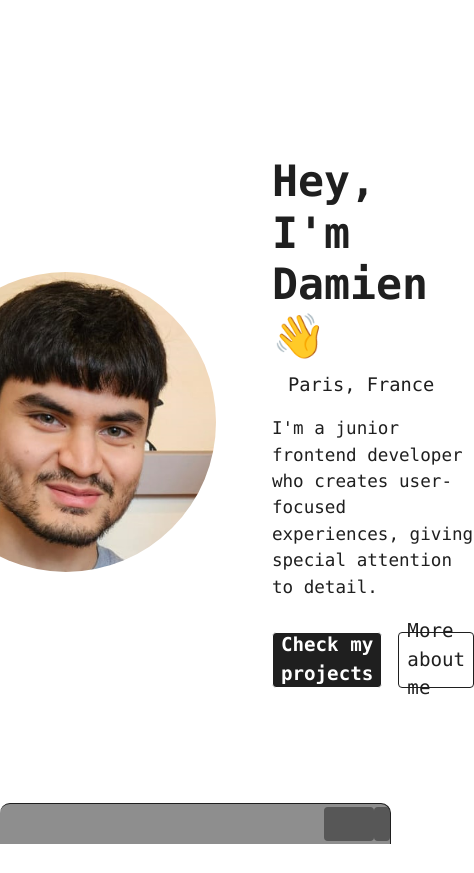
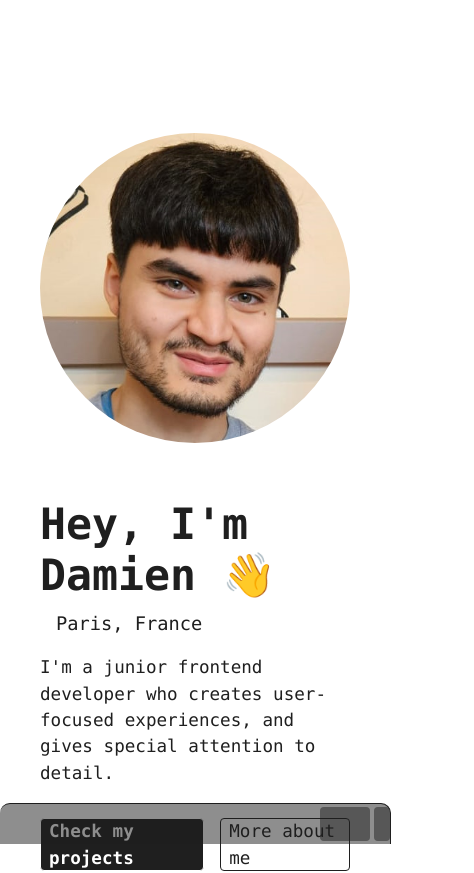
Before and after one commit to GDami/portfolio, a React (Vite) app: page / in a window 390 px wide. Shown: the top 873 px of the page, 474 px wide, since content can reach past the window. Built offline with nearby package versions, Linux system fonts and the light colour scheme; some icons are missing.

Commit message:
responsive hero header

```diff
--- a/src/header/Header.css
+++ b/src/header/Header.css
@@ -145,4 +145,8 @@ a, a:visited {
         display:inherit;
         font-size: 1.5rem;
     }
+
+    #header nav #dark-toggle {
+        margin-right: 4px;
+    }
 }
--- a/src/landing/Hero.css
+++ b/src/landing/Hero.css
@@ -15,11 +15,12 @@
 .hero-img-container {
     position:relative;
     border-radius: 50%;
+    min-width: 300px;
 }
 
 .hero-img {
     display: block;
-    width: 300px;
+    width: 100%;
     border-radius: 50%;
 
     transition: rotate var(--transition-time);
@@ -31,7 +32,7 @@
     top: 0;
     left: 0;
 
-    width: 300px;
+    width: 100%;
     border-radius: 50%;
 
     transition: rotate var(--transition-time);
@@ -136,3 +137,28 @@
     background-color: var(--color-bg);
     border: solid 1px;
 }
+
+@media screen and (max-width: 1024px) {
+    .hero-img-container {
+        min-width: 250px;
+    }
+}
+
+@media screen and (max-width: 900px) {
+    .hero {
+        flex-direction: column;
+        padding-top: calc(2 * var(--spacing-large));
+        padding-bottom: var(--spacing-xlarge);
+        padding-inline: var(--spacing-large);
+    }
+
+    .hero-img-container {
+        max-width: 400px;
+    }
+}
+
+@media screen and (max-width: 450px) {
+    .hero-cta {
+        font-size: 1.1rem;
+    }
+}
--- a/src/landing/Hero.tsx
+++ b/src/landing/Hero.tsx
@@ -13,7 +13,7 @@ export function Hero() {
             <div className='hero-heading'>
                 <h1 className='hero-title'>Hey, I'm Damien <span className='wave-hand'>👋</span></h1>
                 <h3 className='hero-info'><i className='bxr  bx-location'  ></i> Paris, France</h3>
-                <h3 className='hero-subtext'>I'm a <span>junior frontend developer</span> who creates user-focused experiences, giving special attention to detail.</h3>
+                <h3 className='hero-subtext'>I'm a <span>junior frontend developer</span> who creates user-focused experiences, and gives special attention to detail.</h3>
                 <div className='hero-ctas'>
                     <a className='hero-cta primary animated-underline' href='#projects'>Check my projects</a>
                     <a className='hero-cta secondary animated-underline' href='#about'>More about me</a>
```
